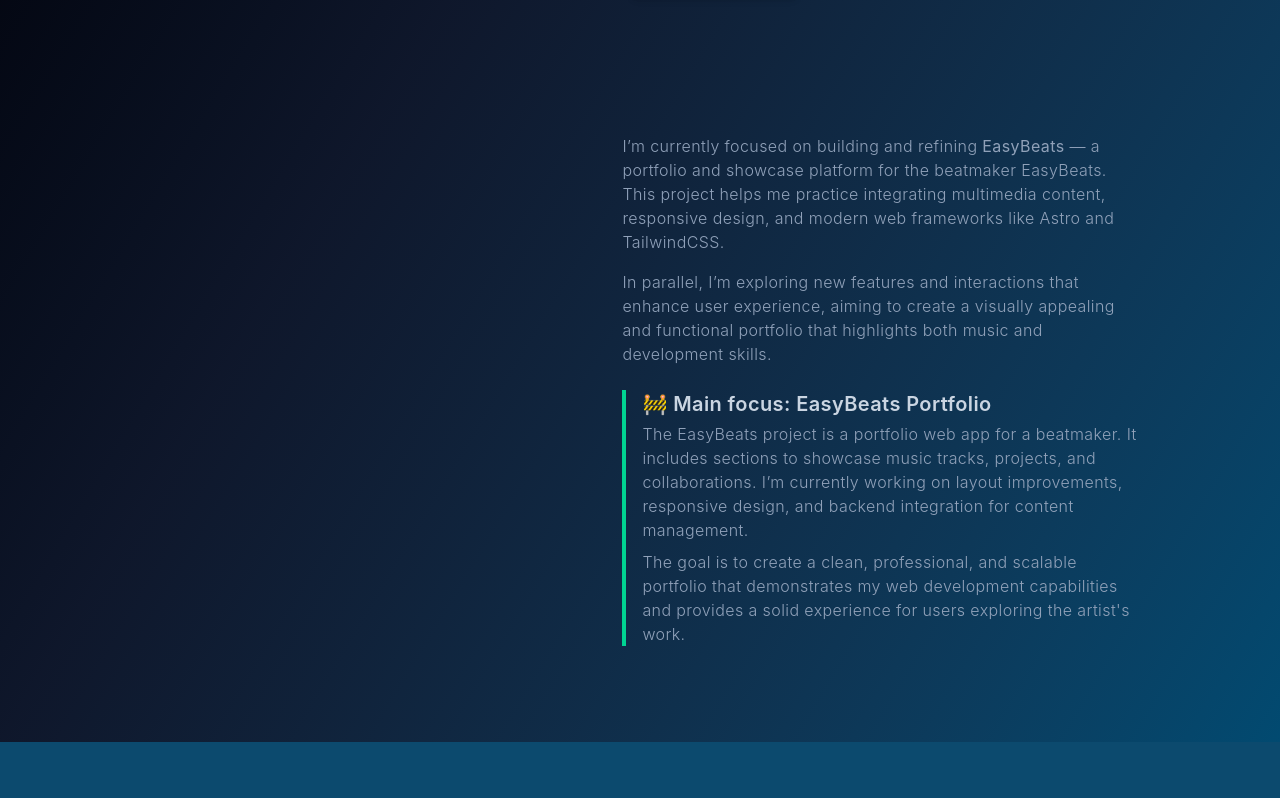
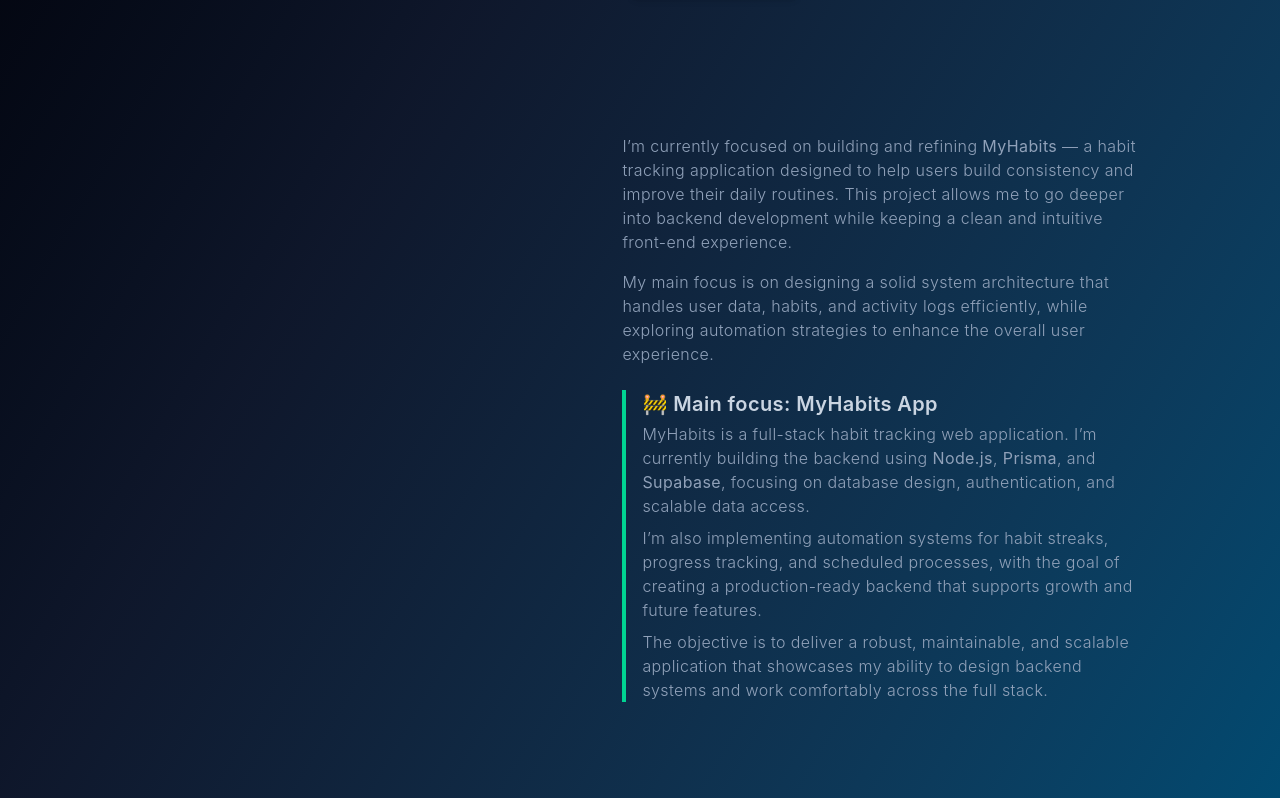
Before and after one commit to AprenentEMB/Portfolio, a React (Vite) app: page / in a window 1280 px wide. Shown: the part 1390-2188 px from the top of the page. Before the commit the page ends 2132 px from the top, so only its background shows below. Built offline with nearby package versions, Linux system fonts and the light colour scheme.

Commit message:
updating porfolio

```diff
--- a/src/components/About&Skills.jsx
+++ b/src/components/About&Skills.jsx
@@ -57,32 +57,41 @@
       <div className="text-slate-400 text-md tracking-wide font-light space-y-4">
         <p>
           I’m currently focused on building and refining{' '}
-          <strong>EasyBeats</strong> — a portfolio and showcase platform for the
-          beatmaker EasyBeats. This project helps me practice integrating
-          multimedia content, responsive design, and modern web frameworks like
-          Astro and TailwindCSS.
+          <strong>MyHabits</strong> — a habit tracking application designed to
+          help users build consistency and improve their daily routines. This
+          project allows me to go deeper into backend development while keeping
+          a clean and intuitive front-end experience.
         </p>
 
         <p>
-          In parallel, I’m exploring new features and interactions that enhance
-          user experience, aiming to create a visually appealing and functional
-          portfolio that highlights both music and development skills.
+          My main focus is on designing a solid system architecture that handles
+          user data, habits, and activity logs efficiently, while exploring
+          automation strategies to enhance the overall user experience.
         </p>
 
         <div className="border-l-4 border-emerald-400 pl-4 mt-6">
           <h3 className="text-xl font-semibold text-slate-300 mb-1">
-            🚧 Main focus: EasyBeats Portfolio
+            🚧 Main focus: MyHabits App
           </h3>
+
           <p>
-            The EasyBeats project is a portfolio web app for a beatmaker. It
-            includes sections to showcase music tracks, projects, and
-            collaborations. I’m currently working on layout improvements,
-            responsive design, and backend integration for content management.
+            MyHabits is a full-stack habit tracking web application. I’m
+            currently building the backend using <strong>Node.js</strong>,{' '}
+            <strong>Prisma</strong>, and <strong>Supabase</strong>, focusing on
+            database design, authentication, and scalable data access.
           </p>
+
           <p className="mt-2">
-            The goal is to create a clean, professional, and scalable portfolio
-            that demonstrates my web development capabilities and provides a
-            solid experience for users exploring the artist's work.
+            I’m also implementing automation systems for habit streaks,
+            progress tracking, and scheduled processes, with the goal of
+            creating a production-ready backend that supports growth and future
+            features.
+          </p>
+
+          <p className="mt-2">
+            The objective is to deliver a robust, maintainable, and scalable
+            application that showcases my ability to design backend systems and
+            work comfortably across the full stack.
           </p>
         </div>
       </div>
```
